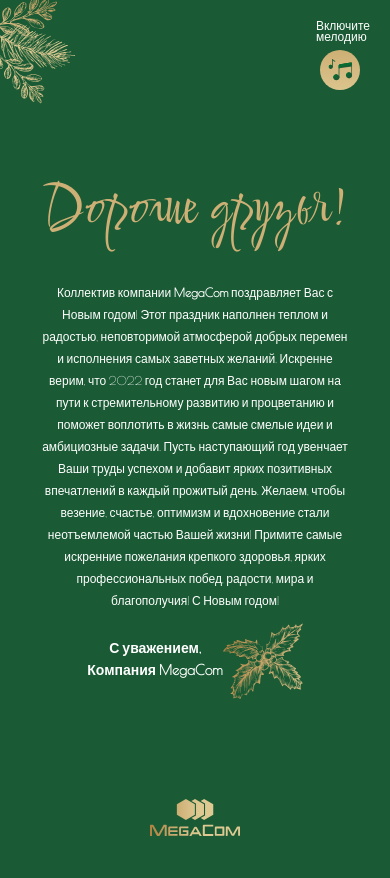
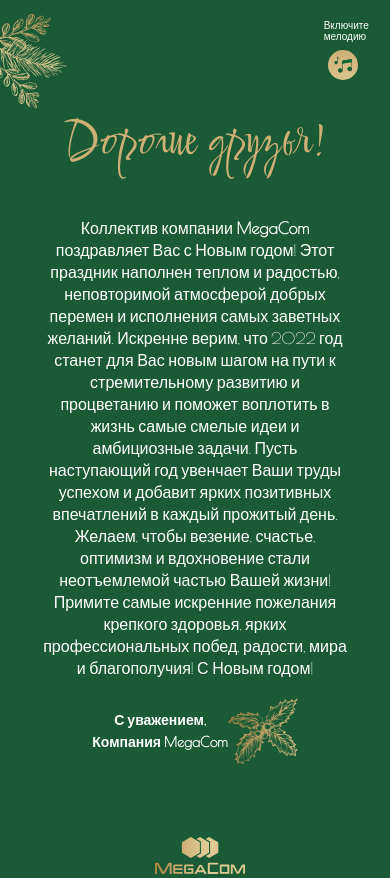
Before and after one commit to demichev-artur/new_year, a plain HTML site: page index.html in a window 390 px wide. Before the commit the page ends 844 px from the top, so only its background shows below. Drawn offline with nearby package versions, Linux system fonts and the light colour scheme; a web font is replaced by a local one.

Commit message:
refactor: adaptive to 360px

```diff
--- a/style.css
+++ b/style.css
@@ -85,8 +85,56 @@ body{
     top: 0;
     right: 0;
 }
+@media (max-width: 768px){
+    .wrapper {
+        padding: 0 40px;
+        margin-top: 150px;
+    }
 
-@media (max-width: 576px) {
+    .music_text {
+        position: absolute;
+        display: block;
+        top: 20px;
+        left: 85%;
+    }
+
+    .music {
+        width: 46px;
+        top: 50px;
+        left: 86%;
+    }
+
+    .sign img {
+        width: 80px;
+    }
+
+    .top-right, .bottom-left {
+        display: none;
+    }
+
+    .top-left {
+        top: -30px;
+        width: 110px;
+
+    }
+
+    .content h1 {
+        font-size: 64px;
+    }
+
+    .content p {
+        font-size: 14px;
+    }
+
+    .sign p {
+        font-size: 16px;
+    }
+
+    .logo img {
+        width: 100px;
+    }
+}
+@media (max-width: 576px){
     .wrapper {
         padding: 0 40px;
         margin-top: 150px;
@@ -138,7 +186,7 @@ body{
 @media (max-width: 450px){
     .wrapper{
         padding: 0 40px;
-        margin-top: 150px;
+        margin-top: 140px;
     }
     .music_text{
         position: absolute;
@@ -159,7 +207,7 @@ body{
         display: none;
     }
     .top-left{
-        top: -30px;
+        top: -20px;
         width: 90px;
 
     }
@@ -177,10 +225,10 @@ body{
     }
 }
 
-@media (max-width: 385px){
+@media (max-width: 400px){
     .wrapper{
         padding: 0 40px;
-        margin-top: 170px;
+        margin-top: 120px;
     }
     .music_text{
         position: absolute;
@@ -202,7 +250,7 @@ body{
         display: none;
     }
     .top-left{
-        top: -30px;
+        top: -10px;
         width: 80px;
 
     }
@@ -210,20 +258,21 @@ body{
         font-size: 50px;
     }
     .content p{
-        font-size: 10px;
+        font-size: 16px;
     }
     .sign p{
-        font-size: 10px;
+        font-size: 14px;
     }
-    .logo img{
+    .logo{
+        margin-top: 70px;
         width: 80px;
     }
 }
 
-@media (max-width: 345px){
+@media (max-width: 360px){
     .wrapper{
-        padding: 0 40px;
-        margin-top: 150px;
+        padding: 0 30px;
+        margin-top: 80px;
     }
     .music_text{
         position: absolute;
@@ -244,22 +293,23 @@ body{
         display: none;
     }
     .top-left{
-        top: -30px;
+        /*top: -30px;*/
         width: 70px;
     }
     .content h1{
-        font-size: 45px;
+        font-size: 52px;
     }
     .content p{
-        font-size: 8px;
+        font-size: 14px;
     }
     .sign p{
         font-size: 10px;
     }
-    .logo img{
-        width: 70px;
+    .logo{
+        margin-top: 20px;
     }
 }
+
 /*height/width = padding + margin + border + height/width*/
 
 /*До 576px*/
```
